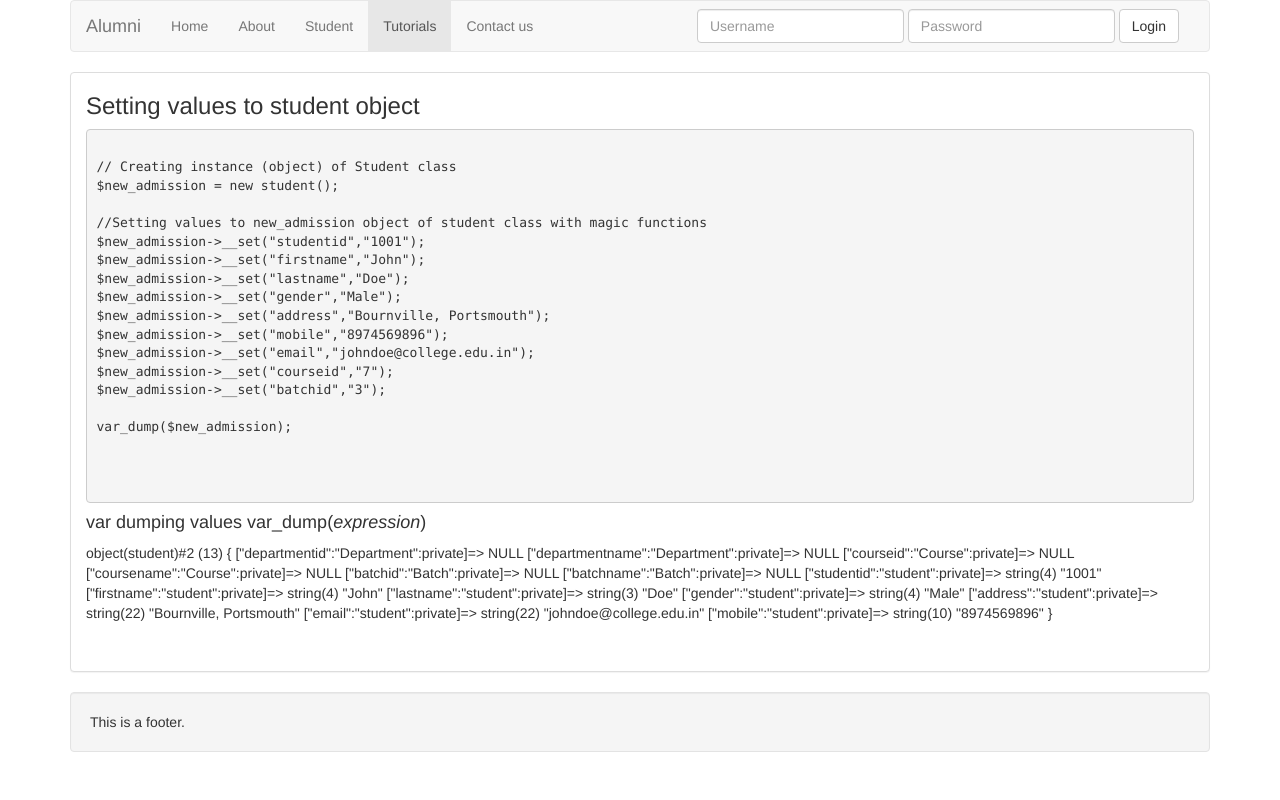
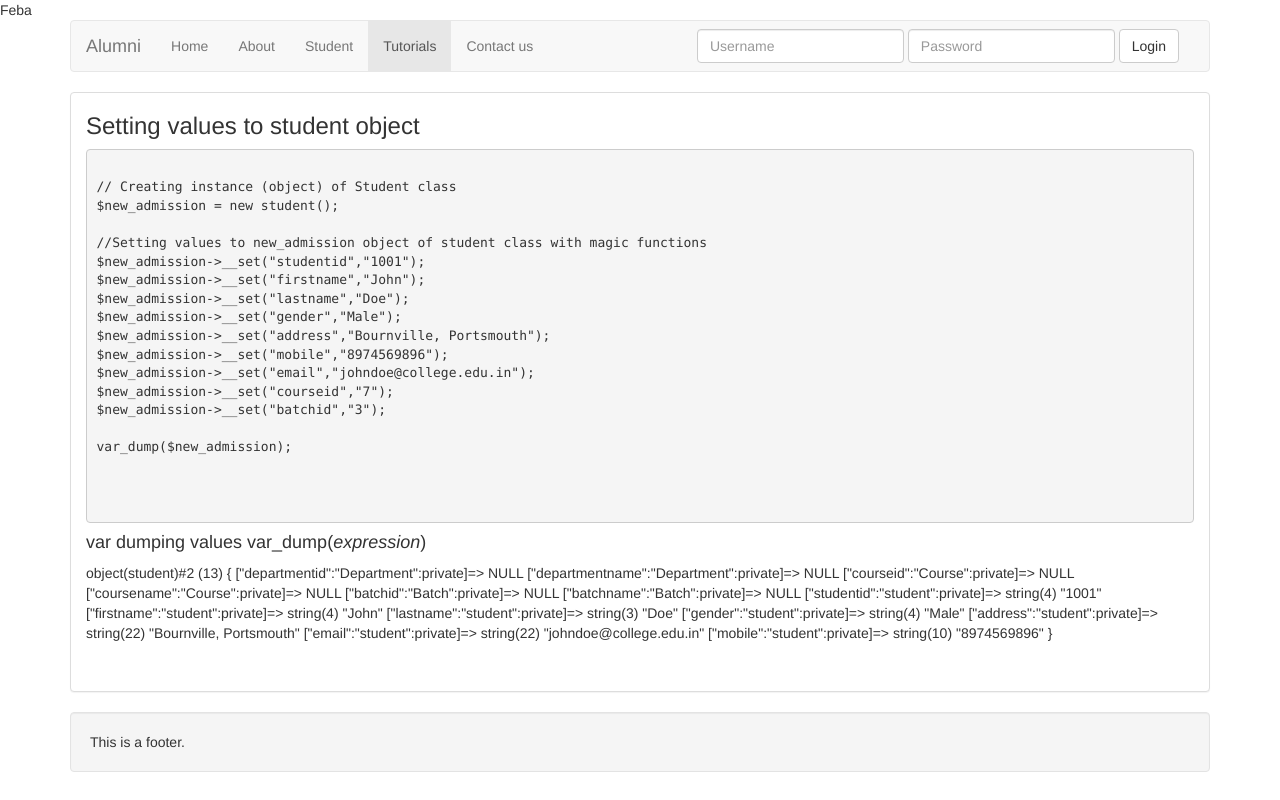
Before and after one commit to alokbabu/college-alumni, a PHP site: page /tutorials.php in a window 1280 px wide. Run offline with PHP 8.4, Linux system fonts and the light colour scheme.

Commit message:
Added echo feba

```diff
--- a/tutorials.php
+++ b/tutorials.php
@@ -6,6 +6,7 @@ $about = "";
 $student = "";
 $tutorials = "active";
 $contact = "";
+echo "Feba";
 ?>
 <body>
 	<div class="container">
```
